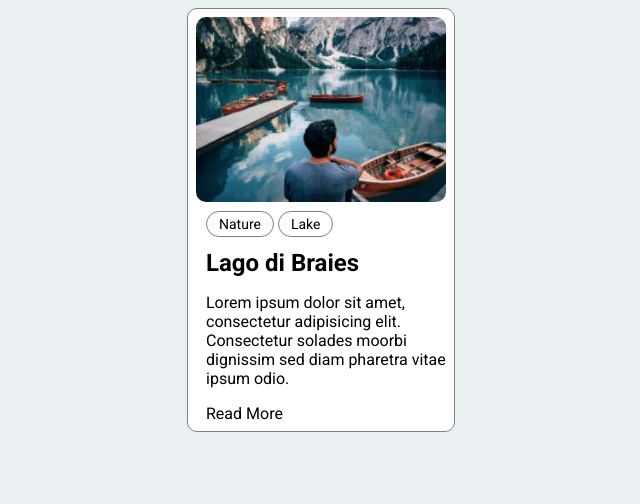
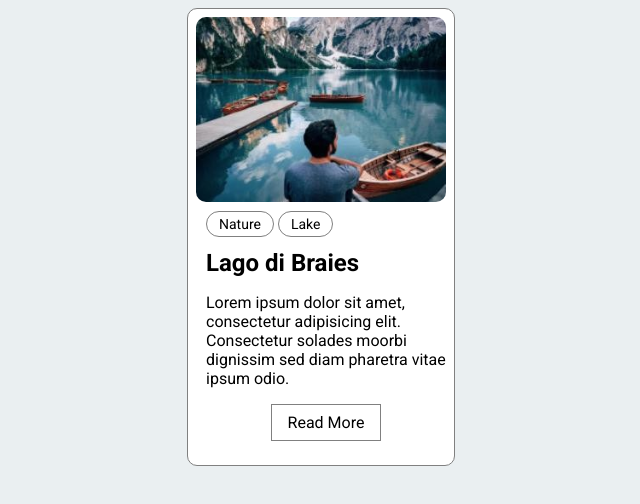
Before and after one commit to iamsahilshr/MERN, a plain HTML site: page card/card.html in a window 1280 px wide. Shown: the whole page, without its empty margins (319-959 px from the left). Drawn offline with Linux system fonts and the light colour scheme.

Commit message:
fixed read more button in card design

```diff
--- a/card/card.html
+++ b/card/card.html
@@ -56,6 +56,18 @@
             text-decoration: none;
             color: inherit;
         }
+
+        .read-more {
+            text-align: center;
+            margin-top: 16px;
+            margin-bottom: 16px;
+        }
+
+        .read-more a {
+            border: 1px solid gray;
+            display: inline-block;
+            padding: 8px 16px;
+        }
     </style>
 </head>
 
@@ -70,7 +82,9 @@
             <p class="heading">Lago di Braies</p>
             <p>Lorem ipsum dolor sit amet, consectetur adipisicing elit. Consectetur solades moorbi dignissim sed diam
                 pharetra vitae ipsum odio.</p>
-            <a href="">Read More</a>
+            <div class="read-more">
+                <a href="">Read More</a>
+            </div>
         </div>
     </div>
 </body>
```
